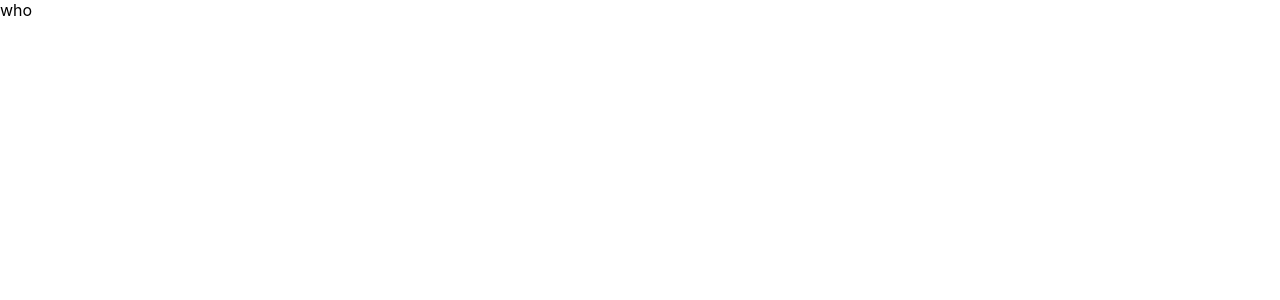
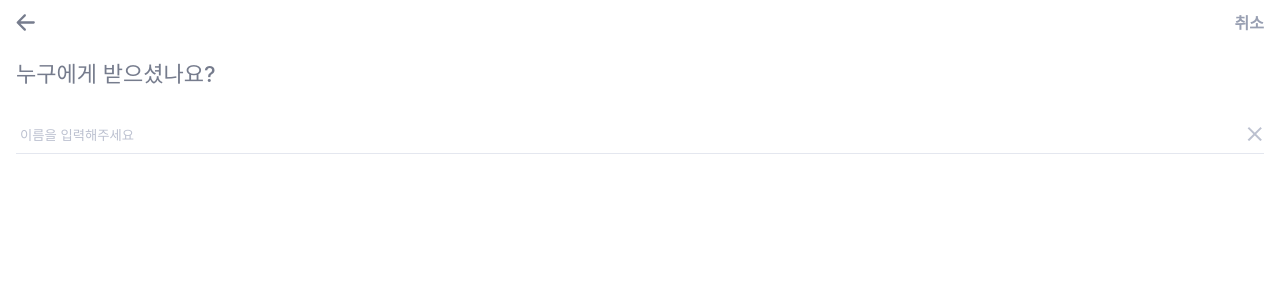
Before and after one commit to depromeet/ggogeet-client, a Next.js app: page /letter-storage-add/who in a window 1280 px wide. Shown: the top 300 px of the page. Built offline with nearby package versions, Linux system fonts and the light colour scheme; a web font is replaced by a local one.

Commit message:
💄 letter-storage-add/who 페이지 헤더, 타이틀, 인풋 추가

```diff
--- /dev/null
+++ b/src/components/common/Buttons/BackButton/index.tsx
@@ -0,0 +1,15 @@
+import * as S from "./styled";
+import Image from "next/image";
+
+export default function BackButton() {
+  return (
+    <S.BackButtonWrapper>
+      <Image
+        src="/icons/backArrow.svg"
+        alt="뒤로가기화살표버튼"
+        width={20}
+        height={17}
+      />
+    </S.BackButtonWrapper>
+  );
+}
--- /dev/null
+++ b/src/components/common/Buttons/BackButton/styled.ts
@@ -0,0 +1,8 @@
+import styled from "@emotion/styled";
+
+export const BackButtonWrapper = styled.button`
+  display: flex;
+  align-items: center;
+  justify-content: center;
+  cursor: pointer;
+`;
--- a/src/pages/letter-storage-add/who.tsx
+++ b/src/pages/letter-storage-add/who.tsx
@@ -1,5 +1,50 @@
+import BackButton from "@/src/components/common/Buttons/BackButton";
+import BottomButton from "@/src/components/common/Buttons/BottomButton";
+import InputDefault, { InputClear } from "@/src/components/common/Input";
+import TopNavigation from "@/src/components/common/TopNavigation";
+import { Header1, Header5 } from "@/src/styles/commons";
+import styled from "@emotion/styled";
+
+const Layout = styled.div`
+  padding: 12px 16px;
+  height: 100vh;
+`;
+
+const CancelButton = styled.button`
+  cursor: pointer;
+  color: ${({ theme }) => theme.colors.gray4};
+  ${Header5}
+`;
+
+const Title = styled.p`
+  color: ${({ theme }) => theme.colors.gray5};
+  padding: 0 0 30px 0;
+  ${Header1}
+`;
+
+const BottomButtonsContainer = styled.div`
+  min-height: 100%;
+`;
+
 const LetterStorageWhoPage = () => {
-  return <>who</>;
+  const onClear = () => {}; // 임시 함수
+
+  return (
+    <>
+      <TopNavigation
+        leftElem={<BackButton />}
+        rightElem={<CancelButton>취소</CancelButton>}
+      />
+
+      <Layout>
+        <Title>누구에게 받으셨나요?</Title>
+        <InputClear onClear={onClear} placeholder="이름을 입력해주세요" />
+
+        {/* <BottomButton name="꼬깃 친구 목록에서 찾기" isRound />
+        <BottomButton name="다음" isRound /> */}
+      </Layout>
+    </>
+  );
 };
 
 export default LetterStorageWhoPage;
```
